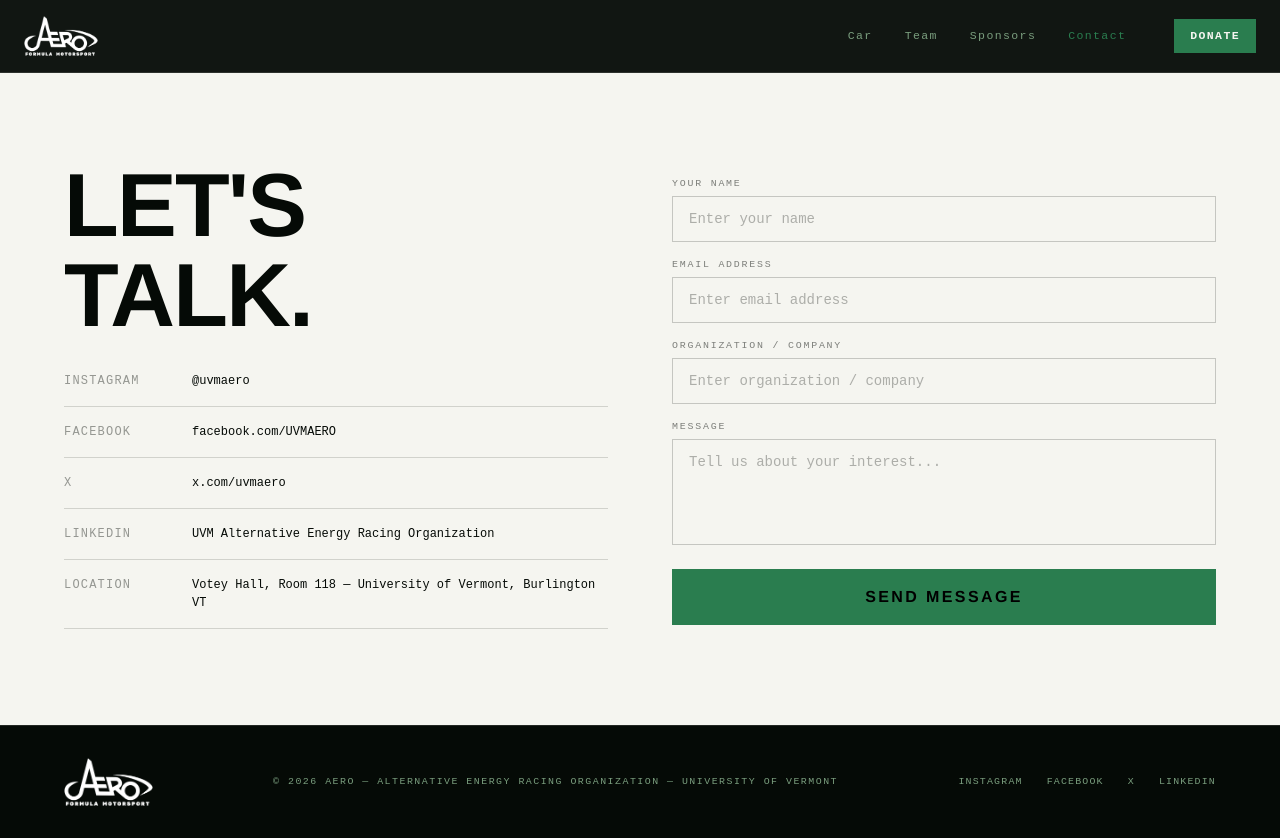
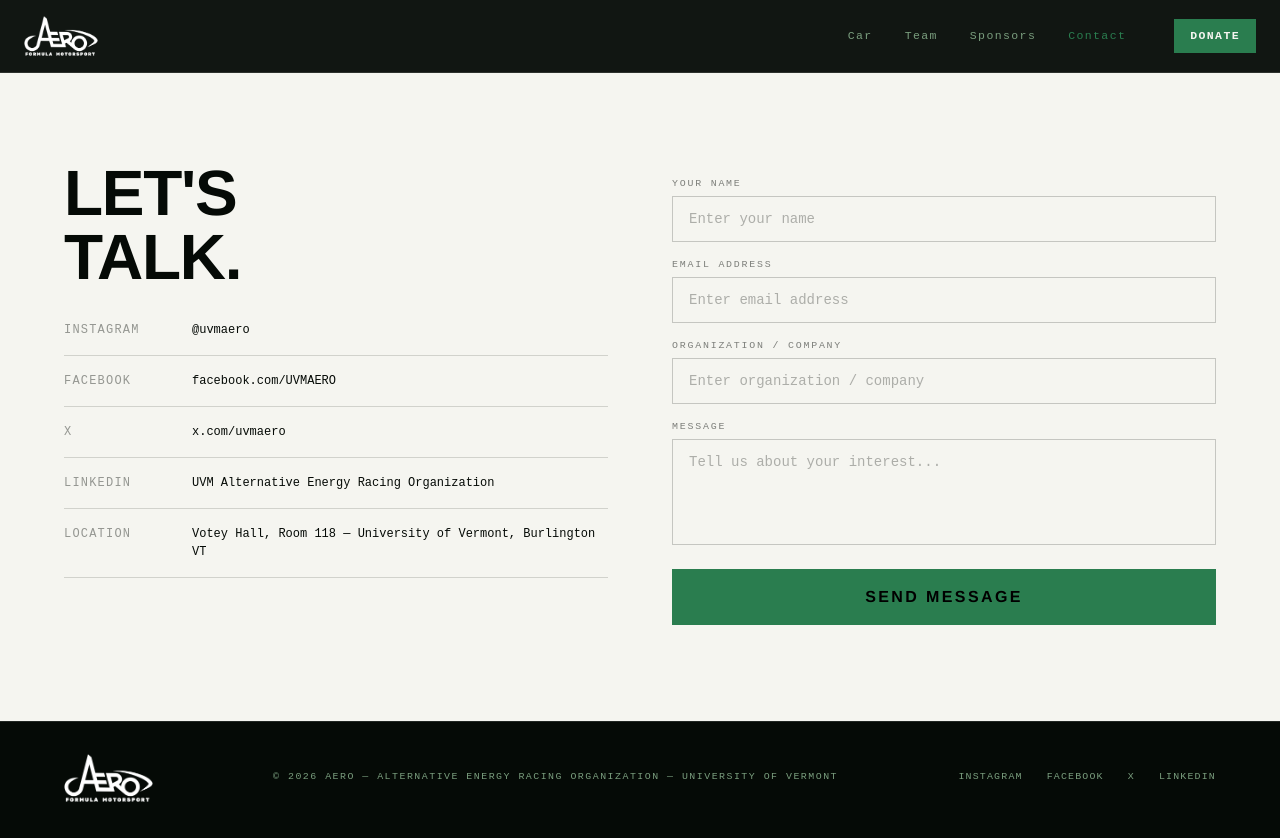
Before and after one commit to jbellizia/uvm-aero-website, a React (Vite) app in the folder frontend/: page /contact in a window 1280 px wide. Built offline with nearby package versions, Linux system fonts and the light colour scheme.

Commit message:
change lets talk size

```diff
--- a/frontend/src/pages/Contact.jsx
+++ b/frontend/src/pages/Contact.jsx
@@ -44,7 +44,7 @@
           <div>
             <h2
               className="font-black uppercase leading-none text-background mb-8 font-display"
-              style={{ fontSize: 'clamp(3rem, 7vw, 6rem)', letterSpacing: '-0.02em' }}
+              style={{ fontSize: 'clamp(2.5rem, 5vw, 4.5rem)', letterSpacing: '-0.02em' }}
             >
               LET'S
               <br />
```
